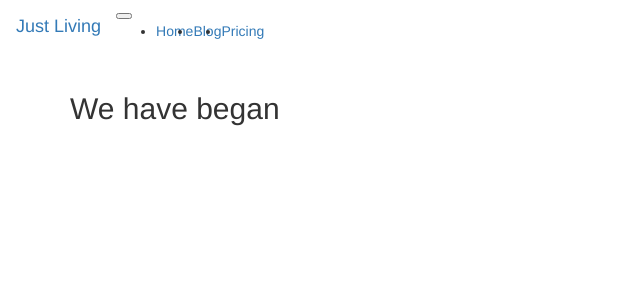
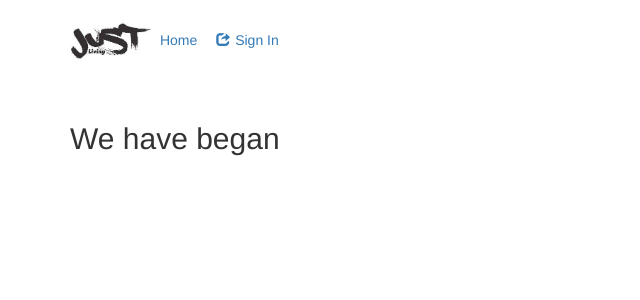
Before and after one commit to martyminion/justLiving, a Flask app: page / in a window 1280 px wide. Shown: the top 300 px of the page, without its empty margins (0-640 px from the left). Run offline with Flask 2, Linux system fonts and the light colour scheme; parts of the project's set-up code (start-up, migrations or seed data) failed here and were passed over; some libraries are stand-ins or nearby versions.

```diff
--- a/app/models.py
+++ b/app/models.py
@@ -9,7 +9,7 @@ class Writer(db.Model,UserMixin):
   '''
   describes the attributes we will require from a writer
   '''
-  __tablename__="users"
+  __tablename__="writers"
   id = db.Column(db.Integer,primary_key = True)
   email = db.Column(db.String(255),unique = True, index = True)
   username = db.Column(db.String(255),index = True)
@@ -47,7 +47,7 @@ class Reader(db.Model,UserMixin):
   pass_secure = db.Column(db.String())
   role_id = db.Column(db.Integer)
 
-  comments = db.relationship('Comment',backref = 'comment', lazy = 'dynamic')
+  comments = db.relationship('Comment',backref = 'feedback', lazy = 'dynamic')
 
   @property
   def password(self):
--- a/app/templates/auth/login.html
+++ b/app/templates/auth/login.html
@@ -14,9 +14,9 @@
       {%endfor%}
 
       <!--Login Form-->
-      {wtf.quick_form(login_form)}
+      {{wtf.quick_form(login_form)}}
 
-      <p>Not yet a reader <a href="{{url_for('auth/register')}}">Sign up here</a></p>
+      <p>Not yet a reader <a href="{{url_for('auth.register')}}">Sign up here</a></p>
     </div>
     <div class="col-md-2">
 
--- a/app/templates/auth/registration.html
+++ b/app/templates/auth/register.html
@@ -1,4 +1,4 @@
-{%extends 'base.html%}
+{%extends 'base.html'%}
 {%import 'bootstrap/wtf.html' as wtf%}
 
 {%block content%}
--- a/app/templates/navbar.html
+++ b/app/templates/navbar.html
@@ -1,27 +1,33 @@
-<nav class="navbar navbar-expand-lg navbar-light bg-light">
-  <a class="navbar-brand" href="{{url_for('main.index')}}">Just Living</a>
-  <button class="navbar-toggler" type="button" data-toggle="collapse" data-target="#navbarNav" aria-controls="navbarNav" aria-expanded="false" aria-label="Toggle navigation">
+<div class="container">
+  <nav class="navbar navbar-expand-md navbar-light bg-light">
+    <a class="" href="{{url_for('main.index')}}"><img src="../static/images/brand.jpeg" alt="justliving" width="80"
+        height="80"></a>
+        <a style="padding: 5px;" href="{{url_for('main.index')}}"><span>Home</span></a>
+
+        {%if current_user.is_authenticated%}
+        <a class="" style=" padding: 15px;"><span class="glyphicon glyphicon-user" style="padding: 5px;"></span>{{current_user.username}}</a>
+        <a class="" style="padding: 5px;" href="{{url_for('auth.logout')}}"><span class="glyphicon glyphicon-off" id="icon" style="padding: 5px;"></span>Sign Out</a>
+        {%else%}
+        <a class="" style="padding: 5px;" href="{{url_for('auth.login')}}"><span class="glyphicon glyphicon-share" id="icon" style="padding: 5px;"></span>Sign In</a>
+
+        {%endif%}
+
+  </nav>
+</div>
+
+
+<!-- <button class="navbar-toggle" type="button" data-toggle="collapse" data-target="#navbarSupportedContent" aria-controls="navbarSupportedContent" aria-expanded="false" aria-label="Toggle navigation">
+  <span class="sr-only">Toggler navigation</span>
   <span class="navbar-toggler-icon"></span>
-  </button>
-  <div class="collapse navbar-collapse" id="navbarNav">
-    <ul class="navbar-nav">
-      <li class="nav-item active">
-        <a class="nav-link" href="{{url_for('main.index')}}">Home <span class="sr-only">(current)</span></a>
-      </li>
-      <li class="nav-item">
-        <a class="nav-link" href="#">Blog</a>
-      </li>
-      <li class="nav-item">
-        <a class="nav-link" href="#">Pricing</a>
-      </li>
-    </ul>
-    <ul class="nav navbar-nav navbar-right">
+</button> -->
+<!-- <ul class="nav navbar-nav navbar-right">
   {%if current_user.is_authenticated%}
   <li style="color: aqua; padding: 15px;">{{current_user.username}}</li>
   <li><a href="{{url_for('auth.logout')}}">Sign Out</a></li>
   {%else%}
-      <li><a href="{{url_for('auth.login')}}"></a></li>
+  <li><a href="{{url_for('auth.login')}}"></a>Sign In</li>
   {%endif%}
-    </ul>
-  </div>
-</nav>
+</ul> -->
+<!-- <ul class="navbar-nav mr-auto">
+  <li></li>
+</ul> -->
--- a/config.py
+++ b/config.py
@@ -4,7 +4,7 @@ class Config():
   '''
   sets up the config attributes to be inherited by other config options
   '''
-  pass
+  SECRET_KEY = os.environ.get('SECRET_KEY')
 
 class ProdConfig(Config):
   '''
```
Also changed, not shown: app/auth/forms.py (+5 -5 lines), app/auth/views.py (+21 -14 lines), migrations/versions/395b5b020c37_change_of_tablename_from_users_to_.py (added, +58 -0 lines), app/static/images/brand.jpeg (added). Lines whose indentation alone changed are shown as unchanged.
